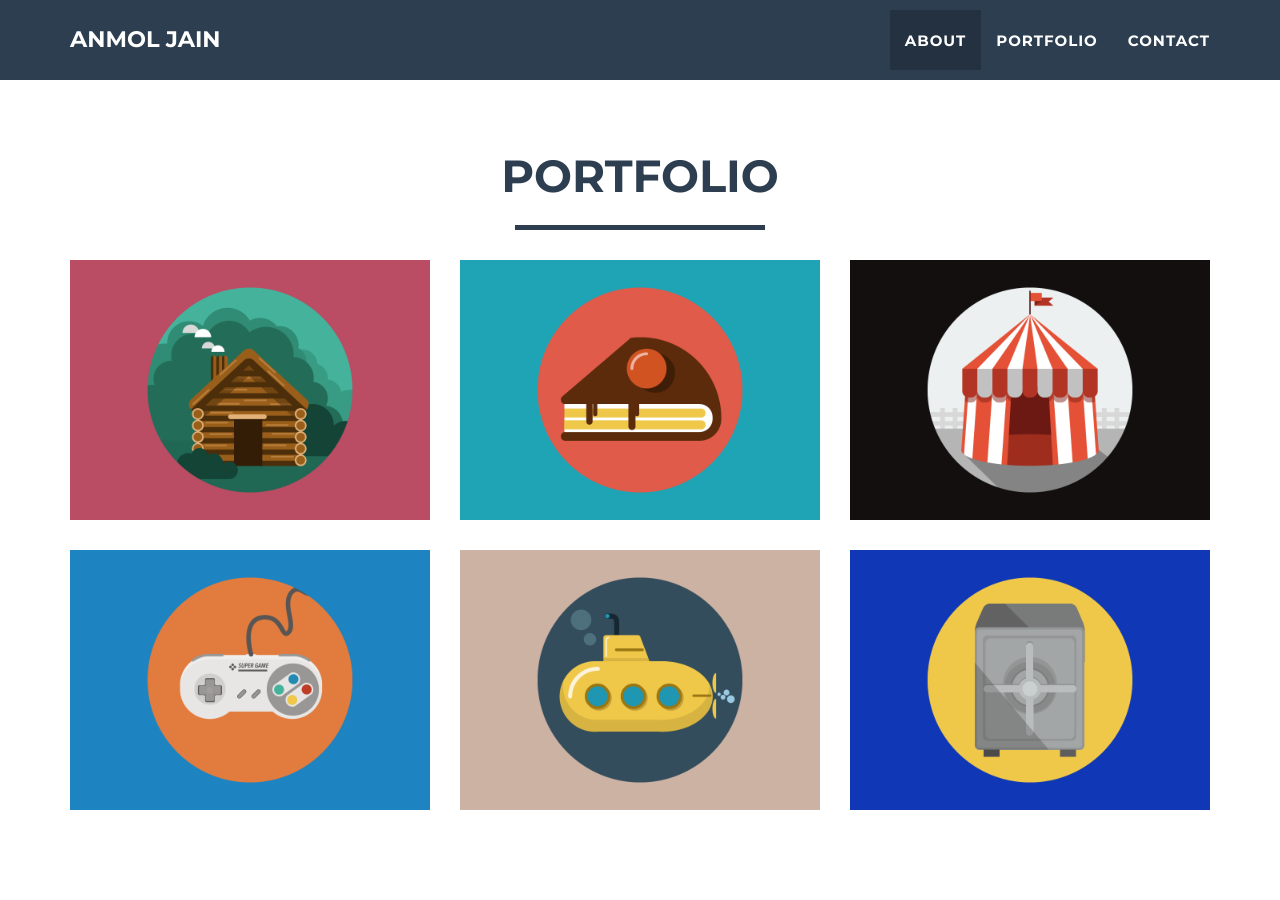
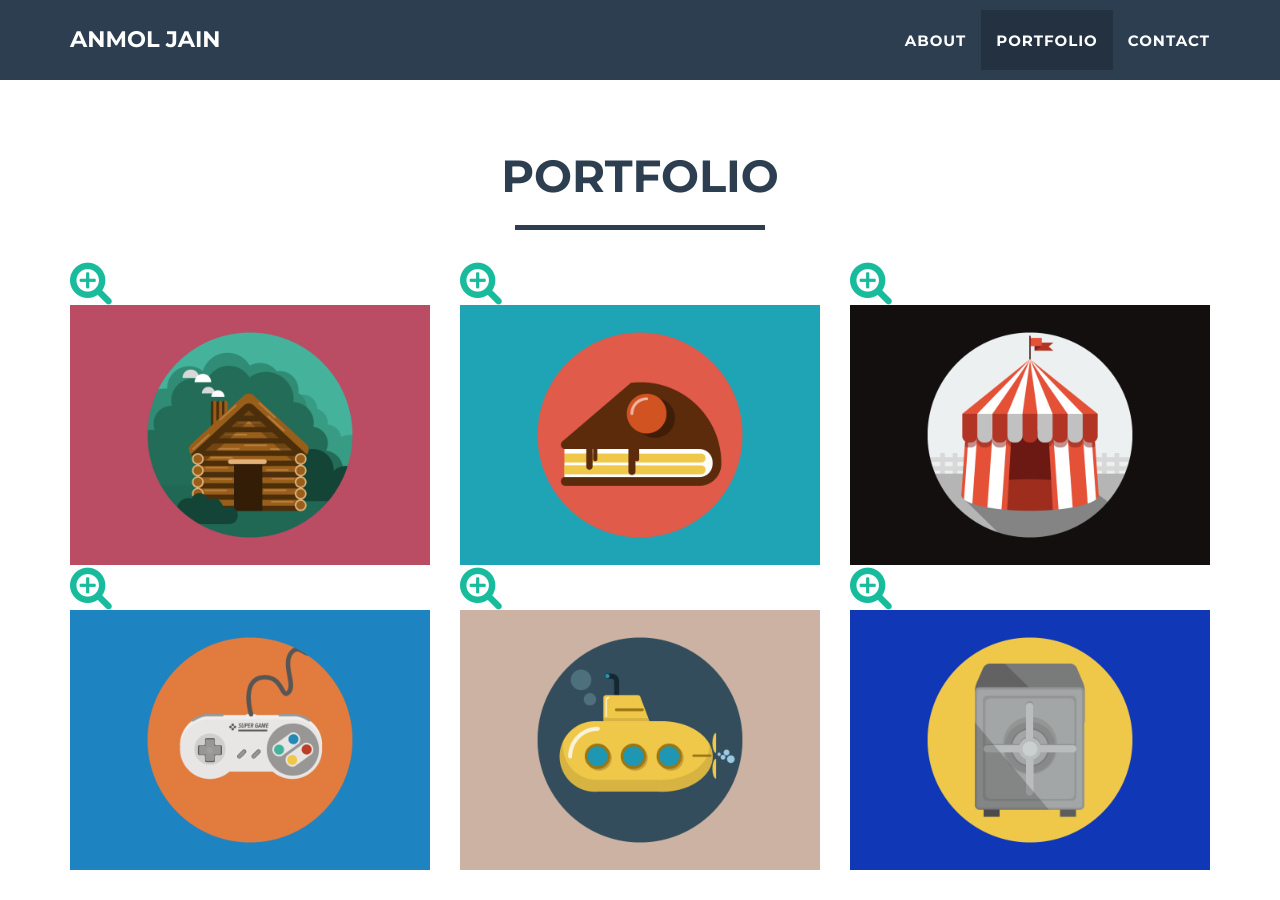
Before and after one commit to anmolaj/anmolaj.github.io, a Jekyll site: the page built from index.html, in a window 1280 px wide and 900 px high, scrolled down 1216 px. Built offline with Jekyll 4.4.1, drawn with Linux system fonts in a browser that asks for light colours.

```diff
--- a/_includes/about.html
+++ b/_includes/about.html
@@ -1,5 +1,5 @@
  <!-- About Section -->
-    <section class="success" id="about">
+    <section class="success" id="portfolio">
         <div class="container">
             <div class="row">
                 <div class="col-lg-12 text-center">
--- a/_includes/header.html
+++ b/_includes/header.html
@@ -2,7 +2,7 @@
     <header>
         <div class="container">
             <div class="row">
-                <div class="col-lg-12">
+                <div class="col-lg-12  text-center">
                     <img class="img-responsive" src="img/profile.png" alt="">
                     <div class="intro-text">
                         <span class="name">{{ site.title }}</span>
--- a/_includes/portfolio_grid.html
+++ b/_includes/portfolio_grid.html
@@ -1,6 +1,6 @@
 
     <!-- Portfolio Grid Section -->
-    <section id="portfolio">
+    <section id="about">
         <div class="container">
             <div class="row">
                 <div class="col-lg-12 text-center">
```
